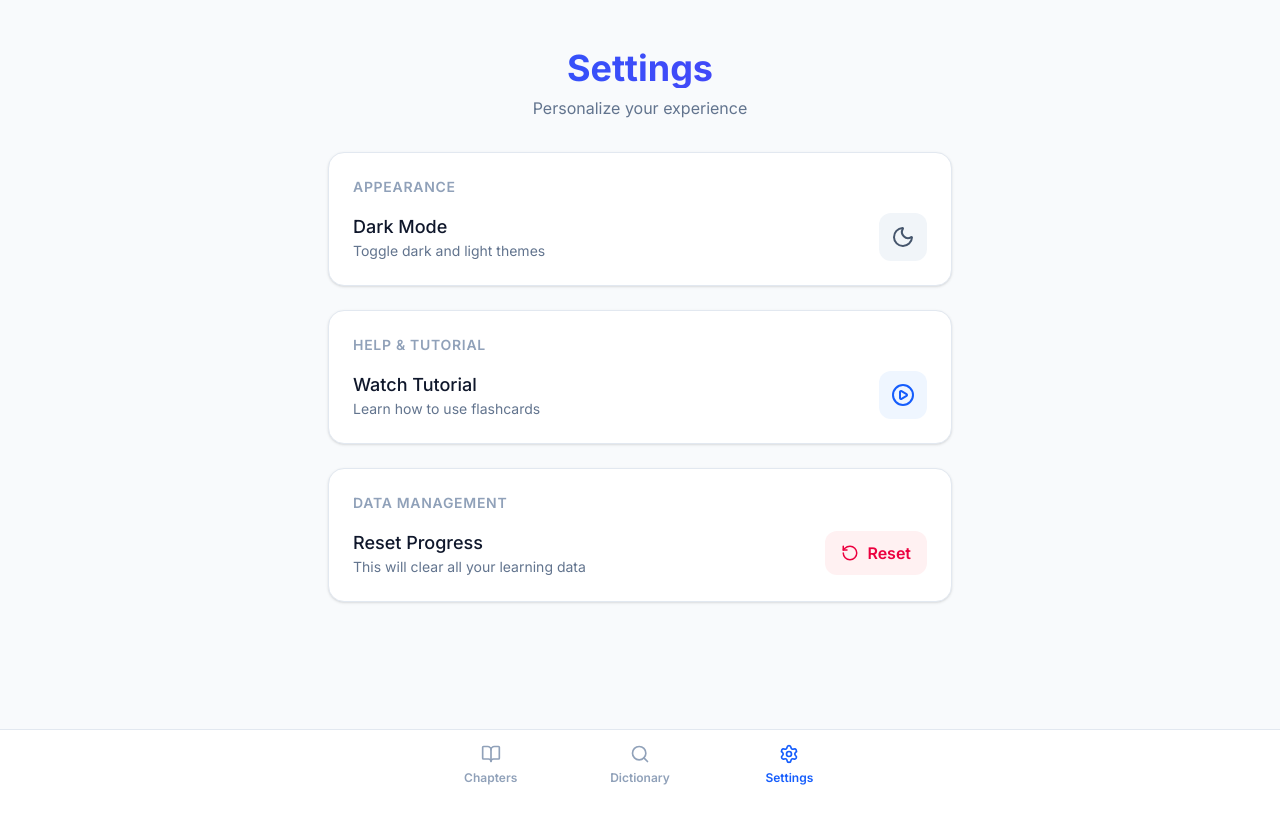
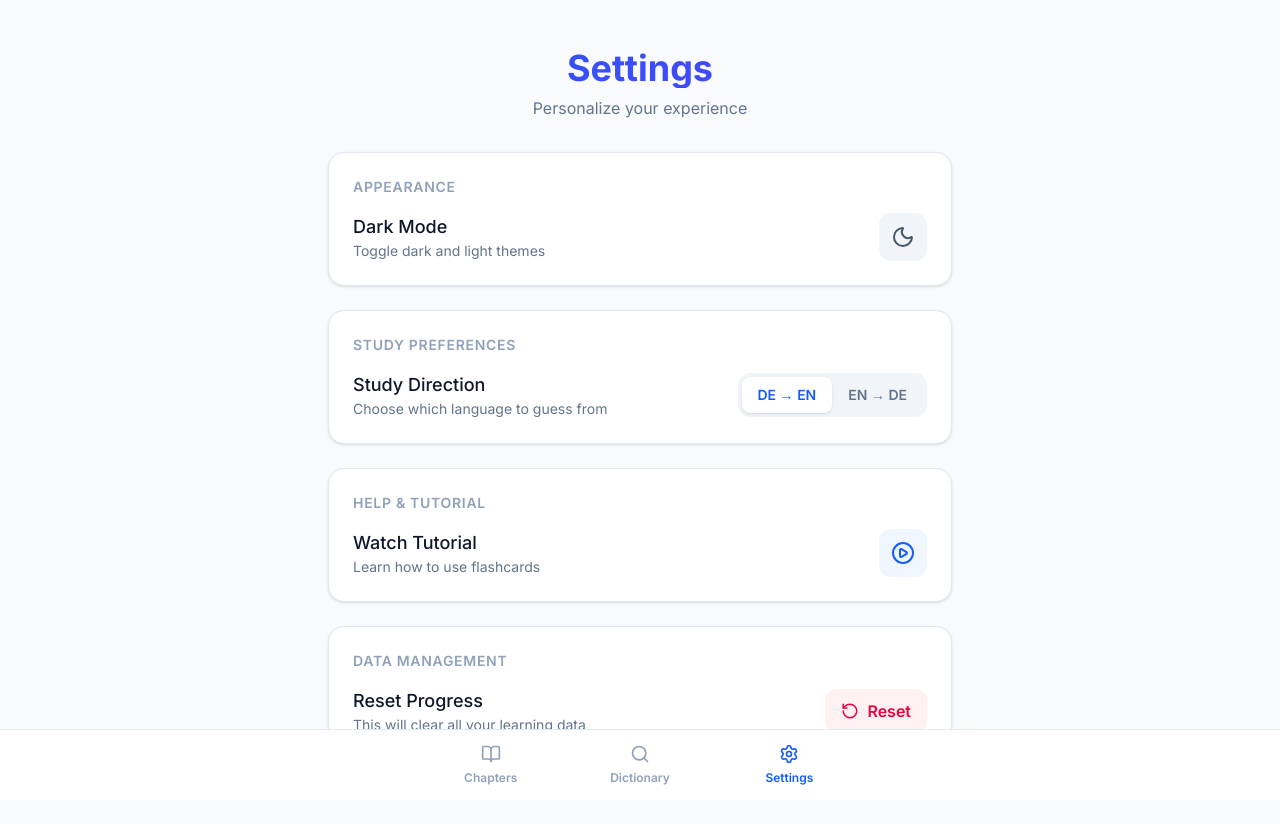
Before and after one commit to AmmarHasan/german-learning-app, a React (Vite) app: page / in a window 1280 px wide. Both pictures are taken after a click on the button "Settings". Shown: the top 824 px of the page. Before the commit the page ends 800 px from the top, so only its background shows below. Built offline with nearby package versions, Linux system fonts and the light colour scheme.

Commit message:
Study direction

```diff
--- a/src/components/Flashcard.tsx
+++ b/src/components/Flashcard.tsx
@@ -1,4 +1,9 @@
-import { motion, useMotionValue, useTransform, useAnimation } from "motion/react";
+import {
+  motion,
+  useMotionValue,
+  useTransform,
+  useAnimation,
+} from "motion/react";
 import React, { useState, useEffect } from "react";
 import { Word } from "../data/chapters";
 import { cn } from "../lib/utils";
@@ -16,6 +21,10 @@ type FlashcardProps = {
 export function Flashcard({ word, active, onSwipe, index }: FlashcardProps) {
   const [flipped, setFlipped] = useState(false);
   const [progress, setProgress] = useState<WordProgress | null>(null);
+  const [studyDirection, setStudyDirection] = useState<"de-en" | "en-de">(
+    "de-en",
+  );
+
   const x = useMotionValue(0);
   const y = useMotionValue(0);
   const controls = useAnimation();
@@ -31,6 +40,9 @@ export function Flashcard({ word, active, onSwipe, index }: FlashcardProps) {
     // Reset state when word changes
     setFlipped(false);
     setProgress(getWordProgress(word.id));
+    setStudyDirection(
+      (localStorage.getItem("studyDirection") as "de-en" | "en-de") || "de-en",
+    );
     x.set(0);
     y.set(0);
     controls.set({ opacity: 1, x: 0, y: 0 });
@@ -40,28 +52,48 @@ export function Flashcard({ word, active, onSwipe, index }: FlashcardProps) {
     const threshold = 100;
     if (info.offset.y < -threshold) {
       // Swipe Up
-      await controls.start({ y: -500, opacity: 0, transition: { duration: 0.3 } });
+      await controls.start({
+        y: -500,
+        opacity: 0,
+        transition: { duration: 0.3 },
+      });
       onSwipe("up");
     } else if (info.offset.x > threshold) {
       // Swipe Right
-      await controls.start({ x: 500, opacity: 0, transition: { duration: 0.3 } });
+      await controls.start({
+        x: 500,
+        opacity: 0,
+        transition: { duration: 0.3 },
+      });
       onSwipe("right");
     } else if (info.offset.x < -threshold) {
       // Swipe Left
-      await controls.start({ x: -500, opacity: 0, transition: { duration: 0.3 } });
+      await controls.start({
+        x: -500,
+        opacity: 0,
+        transition: { duration: 0.3 },
+      });
       onSwipe("left");
     } else {
       // Reset
-      controls.start({ x: 0, y: 0, transition: { type: "spring", stiffness: 300, damping: 20 } });
+      controls.start({
+        x: 0,
+        y: 0,
+        transition: { type: "spring", stiffness: 300, damping: 20 },
+      });
     }
   };
 
   function getArticleColor() {
     switch (word.article) {
-      case "der": return "text-blue-600 bg-blue-100 border-blue-200 dark:text-blue-400 dark:bg-blue-900/30 dark:border-blue-800";
-      case "die": return "text-pink-600 bg-pink-100 border-pink-200 dark:text-pink-400 dark:bg-pink-900/30 dark:border-pink-800";
-      case "das": return "text-emerald-600 bg-emerald-100 border-emerald-200 dark:text-emerald-400 dark:bg-emerald-900/30 dark:border-emerald-800";
-      default: return "text-gray-600 bg-gray-100 border-gray-200 dark:text-gray-400 dark:bg-gray-800 dark:border-gray-700";
+      case "der":
+        return "text-blue-600 bg-blue-100 border-blue-200 dark:text-blue-400 dark:bg-blue-900/30 dark:border-blue-800";
+      case "die":
+        return "text-pink-600 bg-pink-100 border-pink-200 dark:text-pink-400 dark:bg-pink-900/30 dark:border-pink-800";
+      case "das":
+        return "text-emerald-600 bg-emerald-100 border-emerald-200 dark:text-emerald-400 dark:bg-emerald-900/30 dark:border-emerald-800";
+      default:
+        return "text-gray-600 bg-gray-100 border-gray-200 dark:text-gray-400 dark:bg-gray-800 dark:border-gray-700";
     }
   }
 
@@ -69,7 +101,7 @@ export function Flashcard({ word, active, onSwipe, index }: FlashcardProps) {
     <motion.div
       className={cn(
         "absolute w-full h-[400px] sm:h-[480px] max-w-sm cursor-grab active:cursor-grabbing",
-        active ? "z-10" : "z-0"
+        active ? "z-10" : "z-0",
       )}
       style={{
         x,
@@ -113,14 +145,33 @@ export function Flashcard({ word, active, onSwipe, index }: FlashcardProps) {
             </>
           )}
 
+          {studyDirection === "de-en" ? (
+            <>
               {word.pos === "noun" && word.article && (
-            <span className={cn("px-4 py-1.5 rounded-full text-sm font-bold uppercase tracking-wider mb-4 border", getArticleColor())}>
+                <span
+                  className={cn(
+                    "px-4 py-1.5 rounded-full text-sm font-bold uppercase tracking-wider mb-4 border",
+                    getArticleColor(),
+                  )}
+                >
                   {word.article}
                 </span>
               )}
               <h2 className="text-4xl sm:text-5xl font-bold tracking-tight text-slate-900 dark:text-white">
                 {word.german}
               </h2>
+            </>
+          ) : (
+            <>
+              <span className="px-3 py-1 rounded-full bg-slate-100 dark:bg-slate-800 text-slate-500 dark:text-slate-400 text-xs font-medium uppercase tracking-wider mb-4">
+                {word.pos}
+              </span>
+              <h2 className="text-4xl sm:text-5xl font-bold tracking-tight text-slate-900 dark:text-white">
+                {word.english}
+              </h2>
+            </>
+          )}
+
           <div className="mt-8 text-slate-400 flex items-center gap-2">
             <RotateCw size={18} />
             <span className="text-sm">Tap to flip</span>
@@ -128,12 +179,32 @@ export function Flashcard({ word, active, onSwipe, index }: FlashcardProps) {
         </div>
 
         <div className="w-full h-full absolute inset-0 rounded-3xl shadow-xl bg-white dark:bg-slate-900 border border-slate-200 dark:border-slate-800 flex flex-col items-center justify-center p-8 text-center backface-hidden [transform:rotateY(180deg)]">
+          {studyDirection === "de-en" ? (
+            <>
               <span className="px-3 py-1 rounded-full bg-slate-100 dark:bg-slate-800 text-slate-500 dark:text-slate-400 text-xs font-medium uppercase tracking-wider mb-6">
                 {word.pos}
               </span>
               <h3 className="text-3xl font-semibold text-slate-900 dark:text-white mb-6">
                 {word.english}
               </h3>
+            </>
+          ) : (
+            <>
+              {word.pos === "noun" && word.article && (
+                <span
+                  className={cn(
+                    "px-4 py-1.5 rounded-full text-sm font-bold uppercase tracking-wider mb-4 border",
+                    getArticleColor(),
+                  )}
+                >
+                  {word.article}
+                </span>
+              )}
+              <h3 className="text-3xl font-semibold text-slate-900 dark:text-white mb-6">
+                {word.german}
+              </h3>
+            </>
+          )}
 
           {word.exampleGerman && (
             <div className="mt-6 w-full p-4 bg-slate-50 dark:bg-slate-800/50 rounded-xl border border-slate-100 dark:border-slate-800 text-left">
--- a/src/components/Settings.tsx
+++ b/src/components/Settings.tsx
@@ -5,10 +5,20 @@ import { Sun, Moon, RotateCcw, ShieldAlert, PlayCircle } from "lucide-react";
 export function Settings({ onShowTutorial }: { onShowTutorial?: () => void }) {
   const [theme, setTheme] = useState<"light" | "dark">(() => {
     if (typeof window !== "undefined") {
-      return document.documentElement.classList.contains("dark") ? "dark" : "light";
+      return document.documentElement.classList.contains("dark")
+        ? "dark"
+        : "light";
     }
     return "light";
   });
+
+  const [studyDirection, setStudyDirection] = useState<"de-en" | "en-de">(
+    () => {
+      return (
+        (localStorage.getItem("studyDirection") as "de-en" | "en-de") || "de-en"
+      );
+    },
+  );
 
   const toggleTheme = () => {
     const newTheme = theme === "light" ? "dark" : "light";
@@ -43,11 +53,17 @@ export function Settings({ onShowTutorial }: { onShowTutorial?: () => void }) {
       <div className="space-y-6">
         {/* Appearance Section */}
         <section className="bg-white dark:bg-slate-900 border border-slate-200 dark:border-slate-800 rounded-2xl p-6 shadow-sm">
-          <h2 className="text-sm font-semibold text-slate-400 uppercase tracking-wider mb-4">Appearance</h2>
+          <h2 className="text-sm font-semibold text-slate-400 uppercase tracking-wider mb-4">
+            Appearance
+          </h2>
           <div className="flex items-center justify-between">
             <div className="flex flex-col">
-              <span className="text-lg font-medium text-slate-900 dark:text-white">Dark Mode</span>
-              <span className="text-sm text-slate-500">Toggle dark and light themes</span>
+              <span className="text-lg font-medium text-slate-900 dark:text-white">
+                Dark Mode
+              </span>
+              <span className="text-sm text-slate-500">
+                Toggle dark and light themes
+              </span>
             </div>
             <button
               onClick={toggleTheme}
@@ -58,13 +74,58 @@ export function Settings({ onShowTutorial }: { onShowTutorial?: () => void }) {
           </div>
         </section>
 
+        {/* Study Preferences Section */}
+        <section className="bg-white dark:bg-slate-900 border border-slate-200 dark:border-slate-800 rounded-2xl p-6 shadow-sm">
+          <h2 className="text-sm font-semibold text-slate-400 uppercase tracking-wider mb-4">
+            Study Preferences
+          </h2>
+          <div className="flex flex-col gap-4">
+            <div className="flex flex-col sm:flex-row sm:items-center justify-between gap-4">
+              <div className="flex flex-col">
+                <span className="text-lg font-medium text-slate-900 dark:text-white">
+                  Study Direction
+                </span>
+                <span className="text-sm text-slate-500">
+                  Choose which language to guess from
+                </span>
+              </div>
+              <div className="flex items-center bg-slate-100 dark:bg-slate-800 rounded-xl p-1 shrink-0">
+                <button
+                  onClick={() => {
+                    setStudyDirection("de-en");
+                    localStorage.setItem("studyDirection", "de-en");
+                  }}
+                  className={`px-4 py-2 rounded-lg text-sm font-semibold transition-all ${studyDirection === "de-en" ? "bg-white dark:bg-slate-700 text-blue-600 dark:text-blue-400 shadow-sm" : "text-slate-500 dark:text-slate-400 hover:text-slate-700 dark:hover:text-slate-300"}`}
+                >
+                  DE → EN
+                </button>
+                <button
+                  onClick={() => {
+                    setStudyDirection("en-de");
+                    localStorage.setItem("studyDirection", "en-de");
+                  }}
+                  className={`px-4 py-2 rounded-lg text-sm font-semibold transition-all ${studyDirection === "en-de" ? "bg-white dark:bg-slate-700 text-blue-600 dark:text-blue-400 shadow-sm" : "text-slate-500 dark:text-slate-400 hover:text-slate-700 dark:hover:text-slate-300"}`}
+                >
+                  EN → DE
+                </button>
+              </div>
+            </div>
+          </div>
+        </section>
+
         {/* Tutorial Section */}
         <section className="bg-white dark:bg-slate-900 border border-slate-200 dark:border-slate-800 rounded-2xl p-6 shadow-sm">
-          <h2 className="text-sm font-semibold text-slate-400 uppercase tracking-wider mb-4">Help & Tutorial</h2>
+          <h2 className="text-sm font-semibold text-slate-400 uppercase tracking-wider mb-4">
+            Help & Tutorial
+          </h2>
           <div className="flex items-center justify-between">
             <div className="flex flex-col">
-              <span className="text-lg font-medium text-slate-900 dark:text-white">Watch Tutorial</span>
-              <span className="text-sm text-slate-500">Learn how to use flashcards</span>
+              <span className="text-lg font-medium text-slate-900 dark:text-white">
+                Watch Tutorial
+              </span>
+              <span className="text-sm text-slate-500">
+                Learn how to use flashcards
+              </span>
             </div>
             <button
               onClick={onShowTutorial}
@@ -77,12 +138,18 @@ export function Settings({ onShowTutorial }: { onShowTutorial?: () => void }) {
 
         {/* Data Section */}
         <section className="bg-white dark:bg-slate-900 border border-slate-200 dark:border-slate-800 rounded-2xl p-6 shadow-sm">
-          <h2 className="text-sm font-semibold text-slate-400 uppercase tracking-wider mb-4">Data Management</h2>
+          <h2 className="text-sm font-semibold text-slate-400 uppercase tracking-wider mb-4">
+            Data Management
+          </h2>
           <div className="flex flex-col gap-4">
             <div className="flex items-center justify-between">
               <div className="flex flex-col">
-                <span className="text-lg font-medium text-slate-900 dark:text-white">Reset Progress</span>
-                <span className="text-sm text-slate-500">This will clear all your learning data</span>
+                <span className="text-lg font-medium text-slate-900 dark:text-white">
+                  Reset Progress
+                </span>
+                <span className="text-sm text-slate-500">
+                  This will clear all your learning data
+                </span>
               </div>
               {!showConfirmReset ? (
                 <button
@@ -112,9 +179,13 @@ export function Settings({ onShowTutorial }: { onShowTutorial?: () => void }) {
 
             {showConfirmReset && (
               <div className="mt-2 p-3 bg-amber-50 dark:bg-amber-900/20 border border-amber-200 dark:border-amber-800 rounded-xl flex items-start gap-3">
-                <ShieldAlert className="text-amber-600 dark:text-amber-400 shrink-0" size={20} />
+                <ShieldAlert
+                  className="text-amber-600 dark:text-amber-400 shrink-0"
+                  size={20}
+                />
                 <p className="text-sm text-amber-800 dark:text-amber-200">
-                  Are you sure? This action cannot be undone. All mastered words and progress scores will be removed.
+                  Are you sure? This action cannot be undone. All mastered words
+                  and progress scores will be removed.
                 </p>
               </div>
             )}
```
Lines whose indentation alone changed are shown as unchanged.
